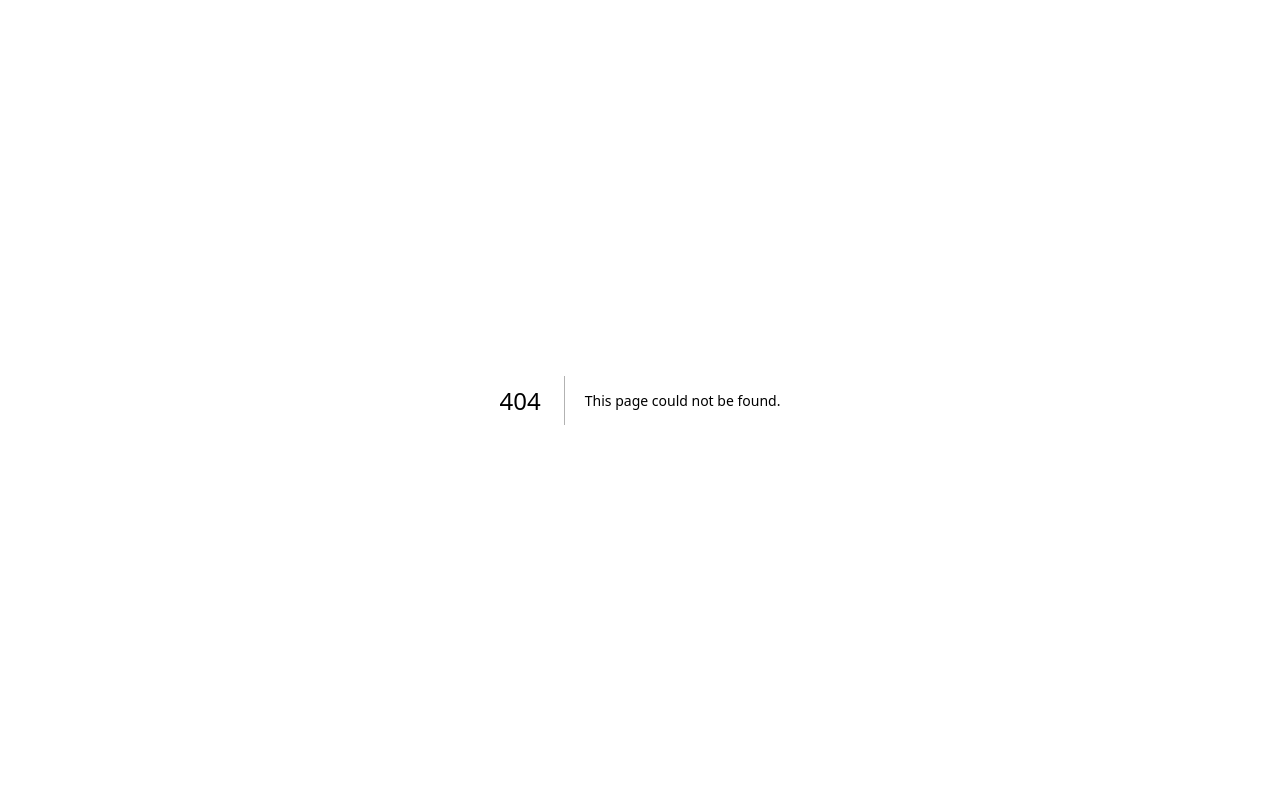
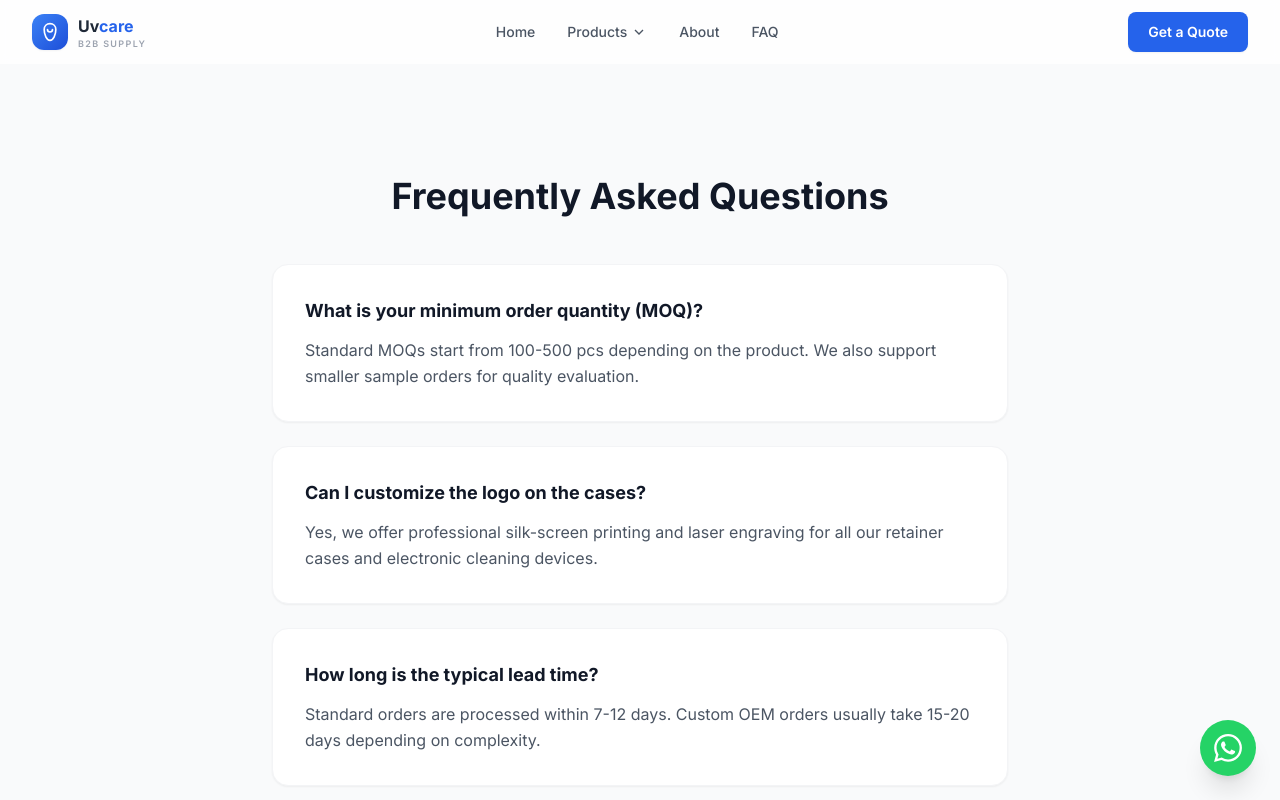
Before and after one commit to ZhuoyaBan/dental-care-b2b, a Next.js app: page /faq in a window 1280 px wide. Before the commit this address had no page. Shown: the top 800 px of the page. Built offline with nearby package versions, Linux system fonts and the light colour scheme.

Commit message:
Add FAQ page with questions and answers

```diff
--- /dev/null
+++ b/app/faq/page.tsx
@@ -0,0 +1,31 @@
+import Header from "@/components/Header";
+import Footer from "@/components/Footer";
+
+export default function FAQPage() {
+  const faqs = [
+    { q: "What is your minimum order quantity (MOQ)?", a: "Standard MOQs start from 100-500 pcs depending on the product. We also support smaller sample orders for quality evaluation." },
+    { q: "Can I customize the logo on the cases?", a: "Yes, we offer professional silk-screen printing and laser engraving for all our retainer cases and electronic cleaning devices." },
+    { q: "How long is the typical lead time?", a: "Standard orders are processed within 7-12 days. Custom OEM orders usually take 15-20 days depending on complexity." },
+    { q: "Do you ship internationally?", a: "Absolutely. We ship to over 50 countries via air, sea, or express courier (DHL/FedEx/UPS)." },
+  ];
+
+  return (
+    <>
+      <Header />
+      <main className="pt-24 min-h-screen bg-gray-50">
+        <section className="max-w-3xl mx-auto px-4 py-20">
+          <h1 className="text-4xl font-bold text-gray-900 mb-12 text-center">Frequently Asked Questions</h1>
+          <div className="space-y-6">
+            {faqs.map((faq, i) => (
+              <div key={i} className="bg-white p-8 rounded-2xl shadow-sm border border-gray-100">
+                <h3 className="text-lg font-bold text-gray-900 mb-3">{faq.q}</h3>
+                <p className="text-gray-600 leading-relaxed">{faq.a}</p>
+              </div>
+            ))}
+          </div>
+        </section>
+      </main>
+      <Footer />
+    </>
+  );
+}
```
